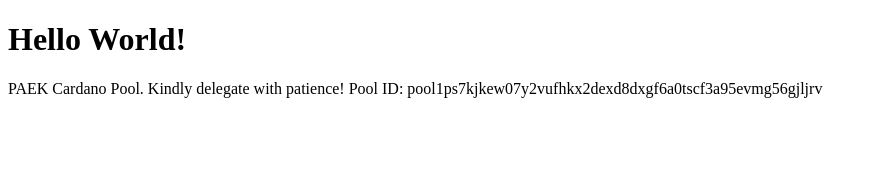
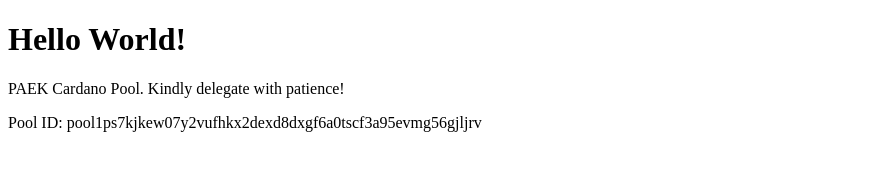
Before and after one commit to prashant-labh/PAEK, a plain HTML site: page index.html in a window 1280 px wide. Shown: the whole page, without its empty margins (0-877 px from the left). Drawn offline with Linux system fonts and the light colour scheme.

Commit message:
Updated Pool ID

```diff
--- a/index.html
+++ b/index.html
@@ -2,6 +2,7 @@
 <html>
 	<body>
 		<h1>Hello World!</h1>
-		<p>PAEK Cardano Pool. Kindly delegate with patience! Pool ID: pool1ps7kjkew07y2vufhkx2dexd8dxgf6a0tscf3a95evmg56gjljrv</p>
+		<p>PAEK Cardano Pool. Kindly delegate with patience!</p>
+		<p>Pool ID: pool1ps7kjkew07y2vufhkx2dexd8dxgf6a0tscf3a95evmg56gjljrv</p>
 	</body>
 </html>
```
